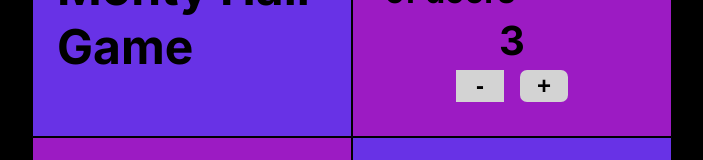
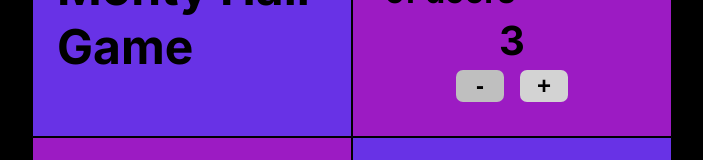
Before and after one commit to GabrielMunizz/next-portas, a Next.js app: page / in a window 1280 px wide. In both pictures the pointer is over the button 768 px from the left and 348 px from the top of the page. Shown: the part 263-423 px from the top of the page, without its empty margins (288-991 px from the left). Built offline with nearby package versions, Linux system fonts and the light colour scheme.

Commit message:
Style: alterações de estilo

```diff
--- a/src/app/page.tsx
+++ b/src/app/page.tsx
@@ -1,6 +1,6 @@
 "use client";
 
-import { useEffect, useState } from "react";
+import { useState } from "react";
 import Door from "../../components/Door";
 import styles from "../../styles/Home.module.css";
 import Menu from "../../components/Menu";
--- a/styles/Menu.module.css
+++ b/styles/Menu.module.css
@@ -73,7 +73,7 @@
 
 .buttonContainer button:hover {
   cursor: pointer;
-  border-radius: 0px;
+  background-color: rgb(191, 191, 191);
 }
 
 .filler {
```
